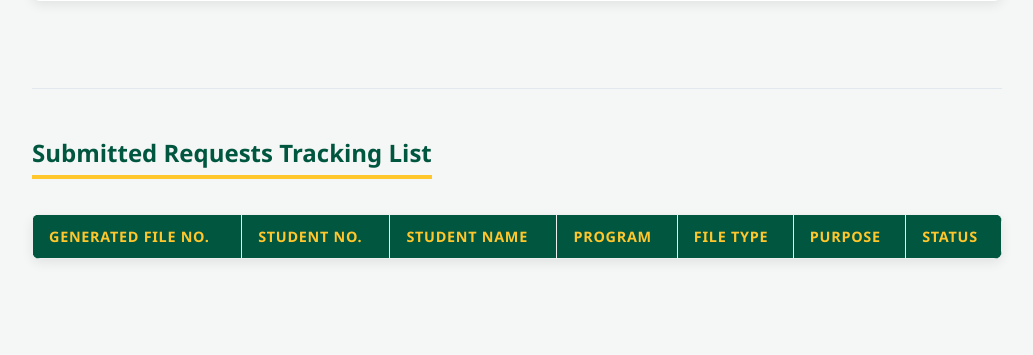
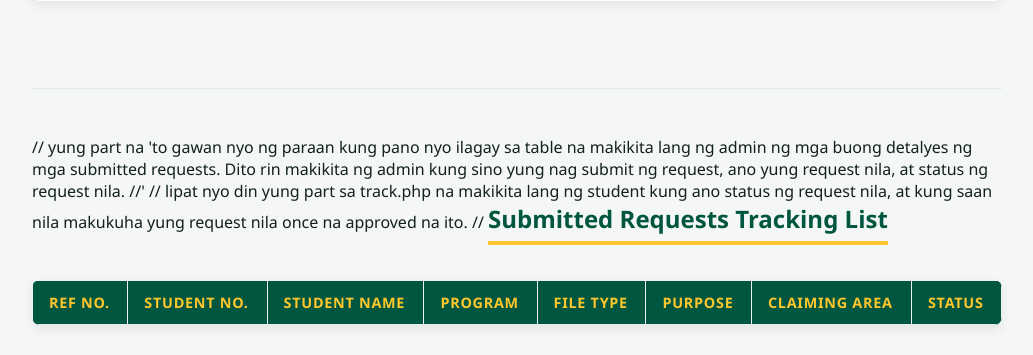
Before and after one commit to delapazgabrieljohn-bjnuh/recordtrackingsystem, a PHP site: page / in a window 1280 px wide. Shown: the part 694-1049 px from the top of the page, without its empty margins (123-1156 px from the left). Before the commit the page ends 955 px from the top, so only its background shows below. Run offline with PHP 8.4, Linux system fonts and the light colour scheme; data that the repository does not hold is empty.

Commit message:
Updated project files

```diff
--- /dev/null
+++ b/admin_dashboard.php
@@ -0,0 +1,2 @@
+// This is for admin dashboard where makikita lang ng admin yung buong details ng mga submitted requests. //
+// The admin can also update the status of the requests and assign them to the appropriate claiming area. //
--- a/index.php
+++ b/index.php
@@ -18,16 +18,16 @@ if($_SERVER['REQUEST_METHOD'] === 'POST' && isset($_POST['btnRegister'])){
     $purpose    =$so->encrypt(filter_input(INPUT_POST, 'purpose', FILTER_SANITIZE_SPECIAL_CHARS));
 
     $status     =$so->encrypt('Pending');
+    $claiming_area =$so->encrypt('Pending Registrar Assignment');
 
     $insert_query = "INSERT INTO `document_requests`
-                    (`file_no`, `student_no`, `firstname`, `lastname`, `middlename`, `year_level`, `program`, `email`, `doc_type`, `purpose`, `status`)
-                    VALUES (?, ?, ?, ?, ?, ?, ?, ?, ?, ?, ?)";
+                    (`file_no`, `student_no`, `firstname`, `lastname`, `middlename`, `year_level`, `program`, `email`, `doc_type`, `purpose`, `claiming_area`, `status`)
+                    VALUES (?, ?, ?, ?, ?, ?, ?, ?, ?, ?, ?, ?)";
     $insert_stmt = $con->prepare($insert_query);
-    $insert_stmt->bind_param('sssssssssss',$file_no, $student_no,$fname, $lname,$mname, $year_level,$program, $email,$doc_type, $purpose,$status);
+    $insert_stmt->bind_param('ssssssssssss',$file_no, $student_no,$fname, $lname,$mname, $year_level,$program, $email,$doc_type, $purpose,$claiming_area,$status);
 
     try {
         $insert_stmt->execute();
-        // Prompt student with their newly generated File/Tracking Number
         echo "<script>
                 alert('Request submitted successfully!\\nYour Reference/File No. is: " . $raw_file_no . "\\nPlease save this number for tracking.');
                 window.location='index.php';
@@ -90,6 +90,8 @@ if($_SERVER['REQUEST_METHOD'] === 'POST' && isset($_POST['btnRegister'])){
                 <select name="doc_type" required>
                     <option value="Cert. of Enrollment">Cert. of Enrollment</option>
                     <option value="Cert. of Registration">Cert. of Registration</option>
+                    <option value="Cert. of Grades">Cert. of Grades</option>
+                    <option value="Cert. of Graduation">Cert. of Graduation</option>
                     <option value="Form 137 / Transcript">Form 137 / Transcript</option>
                     <option value="Diploma">Diploma</option>
                     <option value="Health Record">Health Record</option>
@@ -105,17 +107,19 @@ if($_SERVER['REQUEST_METHOD'] === 'POST' && isset($_POST['btnRegister'])){
     </form>
 
     <br><hr><br>
-
+    // yung part na 'to gawan nyo ng paraan kung pano nyo ilagay sa table na makikita lang ng admin ng mga buong detalyes ng mga submitted requests. Dito rin makikita ng admin kung sino yung nag submit ng request, ano yung request nila, at status ng request nila. //'
+    // lipat nyo din yung part sa track.php na makikita lang ng student kung ano status ng request nila, at kung saan nila makukuha yung request nila once na approved na ito. //
     <h2>Submitted Requests Tracking List</h2>
     <table border="1" cellpadding="8" cellspacing="0">
         <thead>
             <tr>
-                <th>Generated File No.</th>
+                <th>Ref No.</th>
                 <th>Student No.</th>
                 <th>Student Name</th>
                 <th>Program</th>
                 <th>File Type</th>
                 <th>Purpose</th>
+                <th>Claiming Area</th>
                 <th>Status</th>
             </tr>
         </thead>
@@ -129,7 +133,8 @@ if($_SERVER['REQUEST_METHOD'] === 'POST' && isset($_POST['btnRegister'])){
                 $file_no    =$so->decrypt($row['file_no']);$student_no = $so->decrypt($row['student_no']);
                 $fname      =$so->decrypt($row['firstname']);$lname      = $so->decrypt($row['lastname']);
                 $program    =$so->decrypt($row['program']);$doc_type   = $so->decrypt($row['doc_type']);
-                $purpose    =$so->decrypt($row['purpose']);$status     = $so->decrypt($row['status']);
+                $purpose    =$so->decrypt($row['purpose']);$claiming_area = $so->decrypt($row['claiming_area']);
+                $status     =$so->decrypt($row['status']);
             ?>
             <tr>
                 <td><strong><?php echo $file_no; ?></strong></td>
@@ -138,6 +143,7 @@ if($_SERVER['REQUEST_METHOD'] === 'POST' && isset($_POST['btnRegister'])){
                 <td><?php echo $program; ?></td>
                 <td><?php echo $doc_type; ?></td>
                 <td><?php echo $purpose; ?></td>
+                <td><?php echo $claiming_area; ?></td>
                 <td><?php echo $status; ?></td>
             </tr>
             <?php } ?>
--- /dev/null
+++ b/login.php
@@ -0,0 +1,2 @@
+// This is for login back_end, it checks if the user is logged in and redirects to the appropriate page based on their role. //
+// login for both students and admin. If the user is an admin, they will be redirected to the admin dashboard. If the user is a student, they will be redirected to the student dashboard. If the user is not logged in, they will be redirected to the login page. //
--- /dev/null
+++ b/track.php
@@ -0,0 +1,2 @@
+// dito matatrack ng mga student yung status ng kanilang request. Dito rin makikita ng student kung saan nila makukuha ang kanilang request once na approved na ito. //
+// bale interface ito ng student para sa pag track ng kanilang request. Dito rin makikita ng student kung saan nila makukuha ang kanilang request once na approved na ito. //
```
